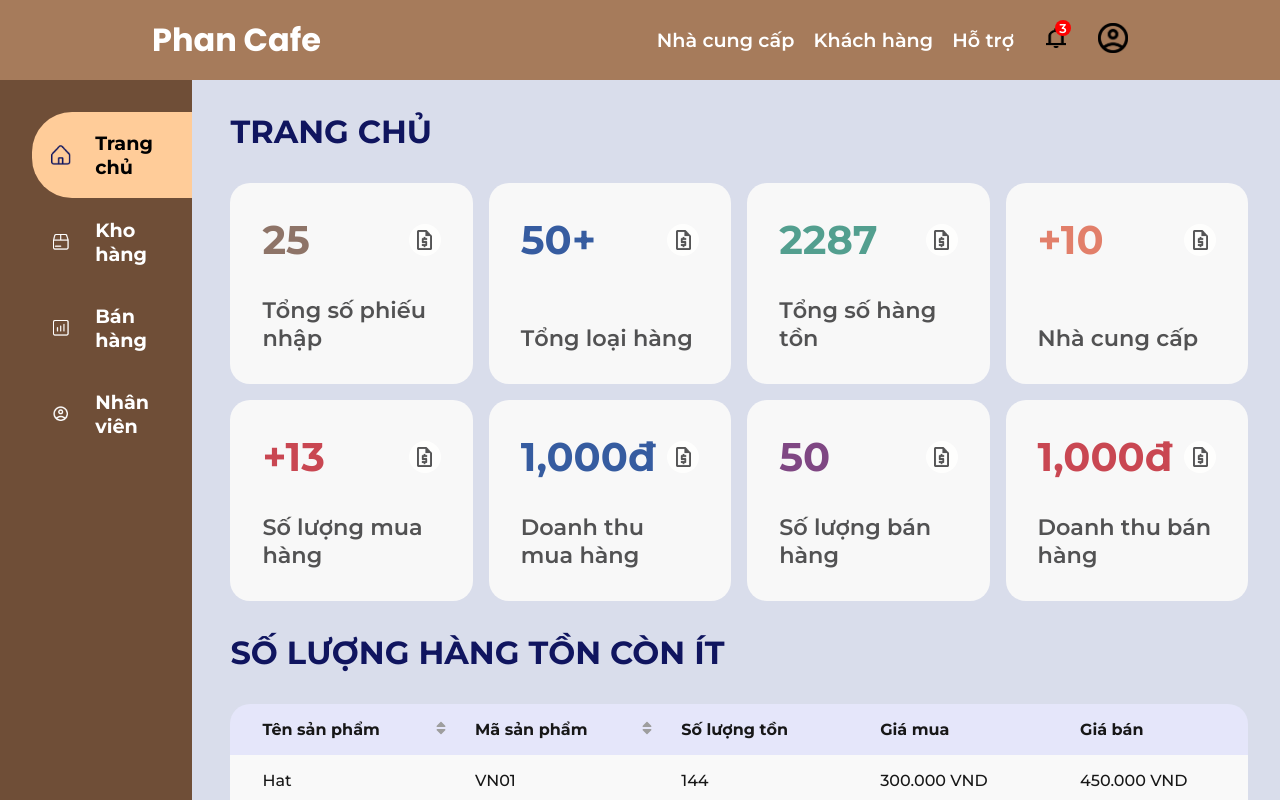
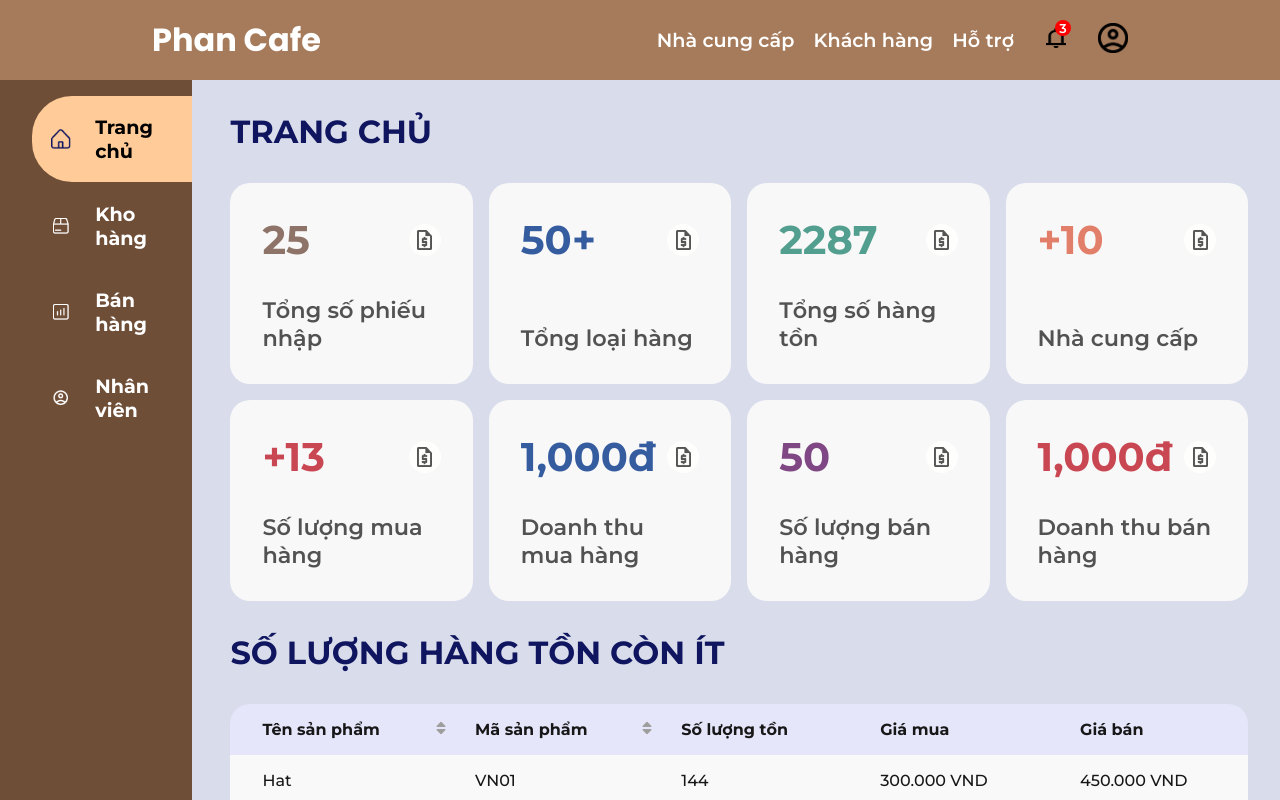
Before and after one commit to hidr0c/CoffeShopManagerWebsite, a Next.js app: page / in a window 1280 px wide. Built offline with nearby package versions, Linux system fonts and the light colour scheme; a web font is replaced by a local one.

Commit message:
minimize sidebar top padding

```diff
--- a/src/app/components/sidebar/Sidebar.module.scss
+++ b/src/app/components/sidebar/Sidebar.module.scss
@@ -6,7 +6,7 @@
   top: 5em;
   height: calc(100vh - 5em);
   z-index: 2;
-  padding: 2em 0 2em 2em;
+  padding: 1em 0 2em 2em;
   display: flex;
   align-items: flex-end;
   flex-direction: column;
```
